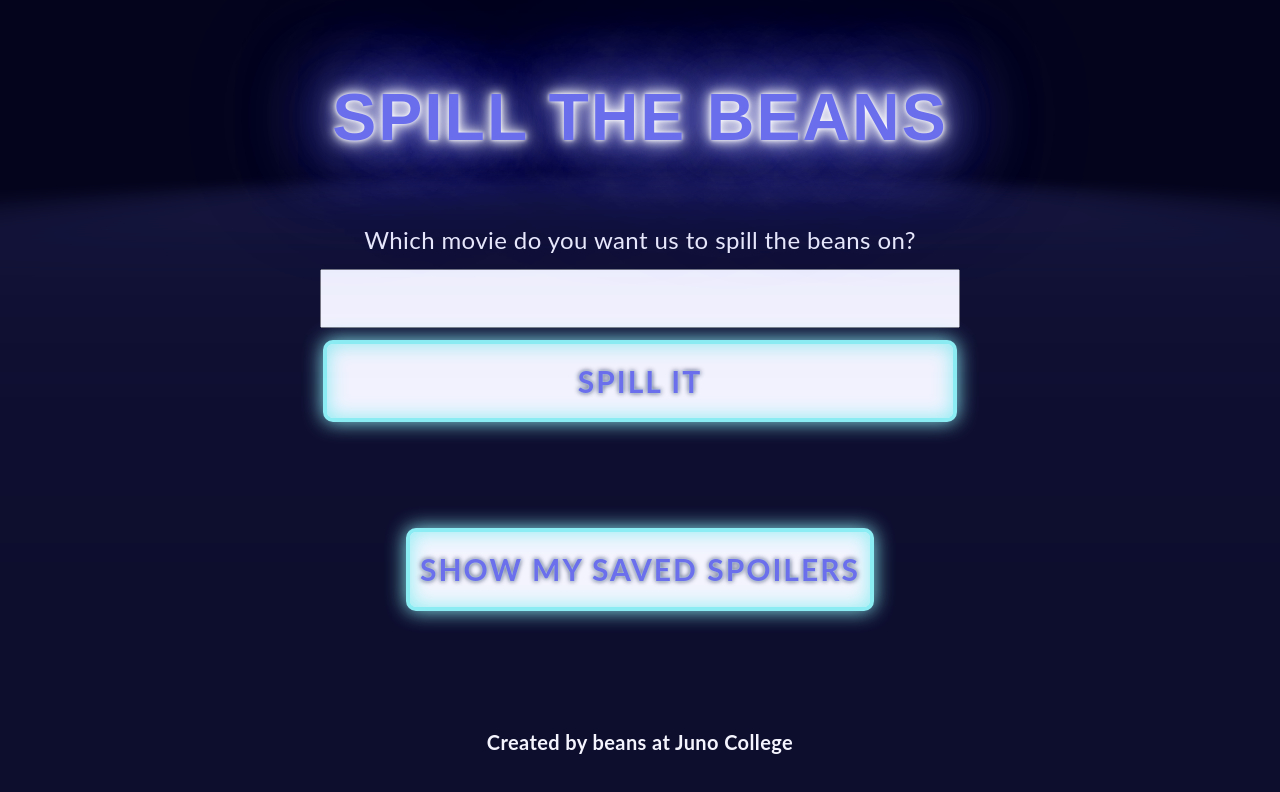
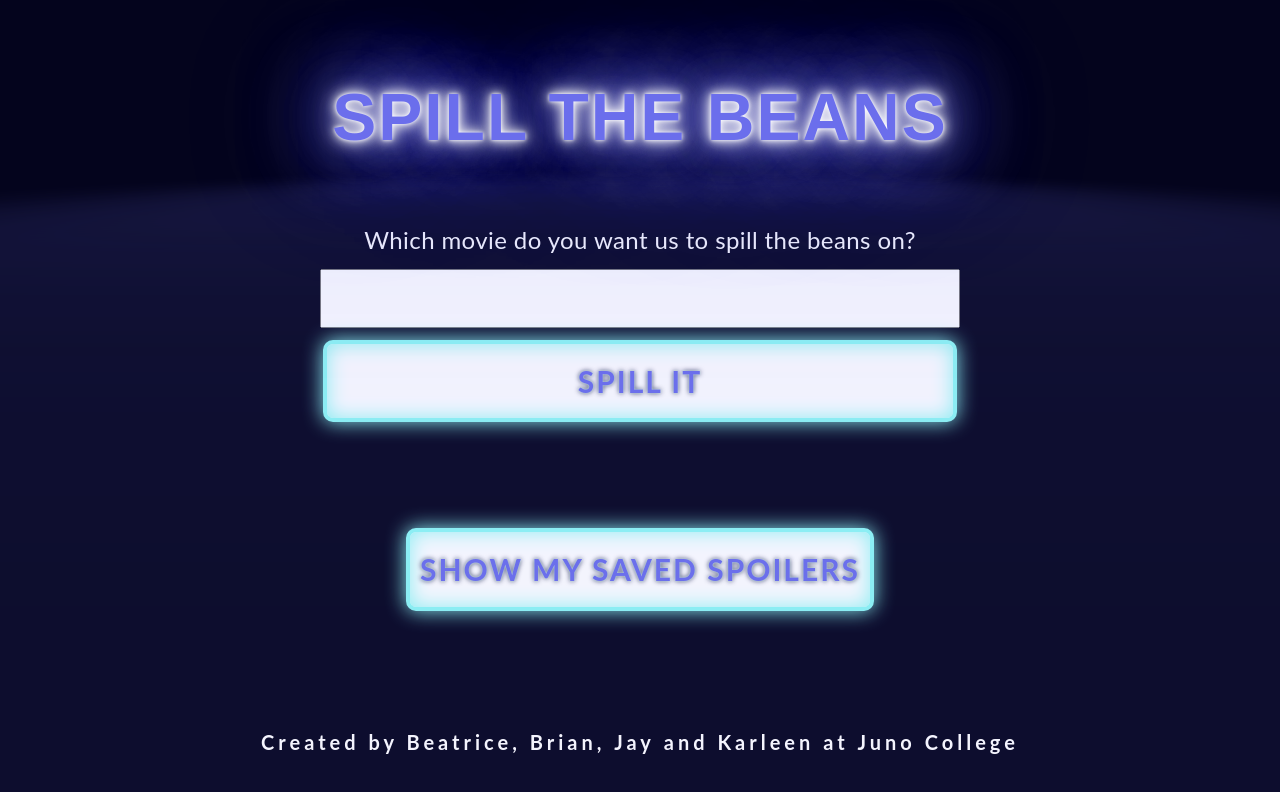
Before and after one commit to spill-the-beans/spill-the-beans, a React (Create React App) app: page / in a window 1280 px wide. Shown: the top 792 px of the page. Built offline with nearby package versions, Linux system fonts and the light colour scheme.

Commit message:
added our footer and links to our portfolio

```diff
--- a/src/App.css
+++ b/src/App.css
@@ -264,6 +264,23 @@ footer {
   color: #fff;
 }
 
+footer h3, a {
+  letter-spacing: 0.2rem;
+}
+
+footer a {
+  text-decoration: none;
+  transition: all 0.3s ease-in-out;
+  display: inline-block;
+}
+
+footer a:hover,
+footer a:focus {
+  cursor: pointer;
+  color: #8ef9f4;
+  scale: 1.06;
+}
+
 
 /* Media Queries to make de website responsive */
 
--- a/src/Footer.js
+++ b/src/Footer.js
@@ -1,7 +1,7 @@
 const Footer = () => {
     return (
         <footer>
-            <h3>Created by beans at Juno College</h3>
+            <h3>Created by <a href="https://www.beatricecodes.com/">Beatrice</a>, <a href="https://noodlesandcodes.com/">Brian</a>, <a href="www.jaehyunshim.com">Jay</a> and <a href="htttps://www.karleene.com">Karleen</a> at <a href="https://wwww.junocollege.com">Juno College</a></h3>
         </footer>
     )
 }
```
